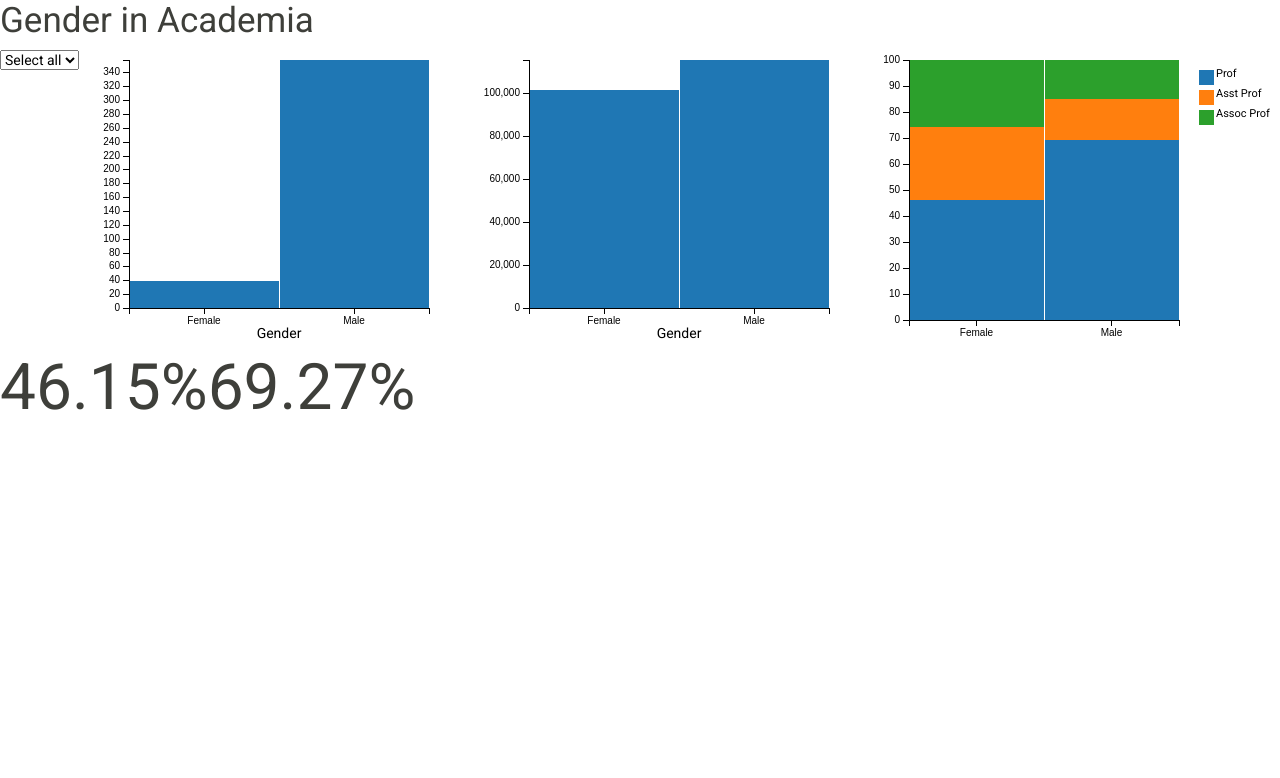
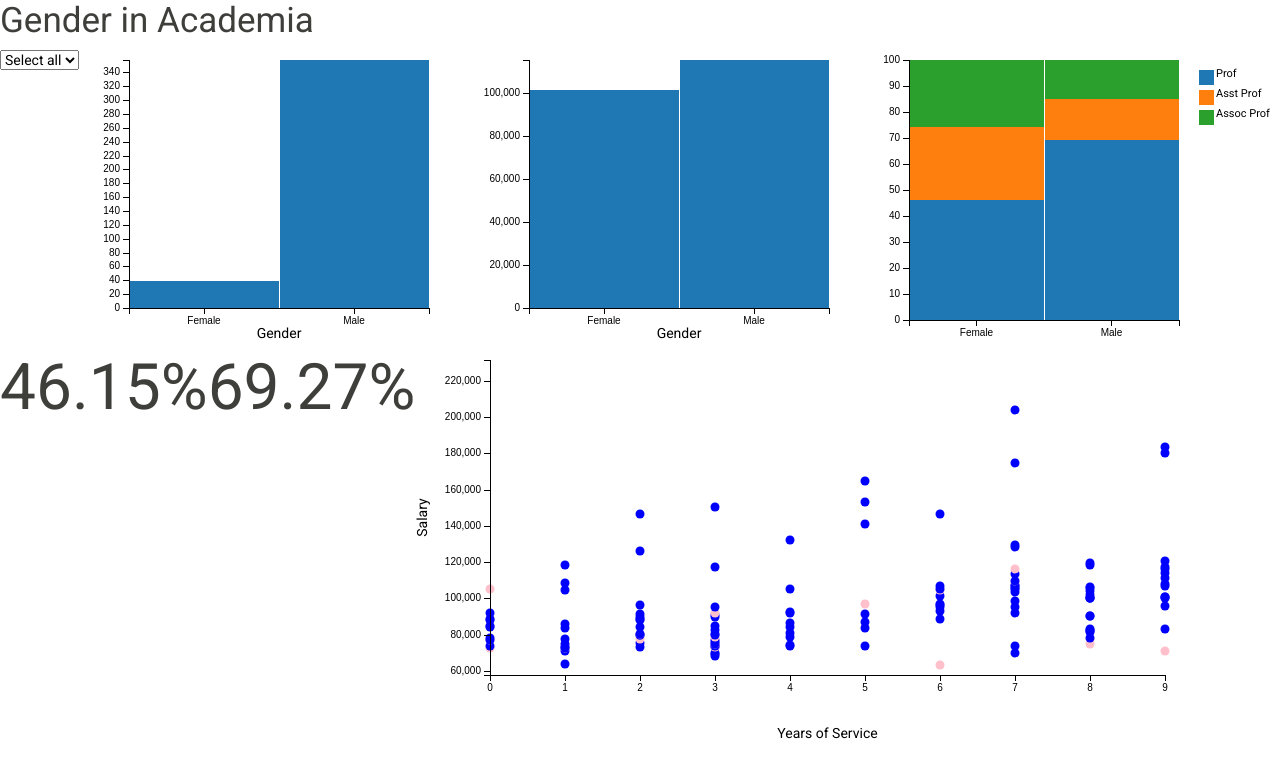
Before and after one commit to teppm/dashboard-mini-project, a plain HTML site: page index.html in a window 1280 px wide. Drawn offline with Linux system fonts and the light colour scheme.

Commit message:
scatterplot chart

```diff
--- a/data/salaries.csv
+++ b/data/salaries.csv
@@ -1,4 +1,4 @@
-"","rank","discipline","yrs.since.phd","yrs.service","sex","salary"
+"","rank","discipline","yrs.since.phd","yrs_service","sex","salary"
 "1","Prof","B",19,18,"Male",139750
 "2","Prof","B",20,16,"Male",173200
 "3","AsstProf","B",4,3,"Male",79750
--- a/index.html
+++ b/index.html
@@ -25,6 +25,7 @@
     <div id="rank-distribution"></div>
     <div class="number-box" id="percentage-of-women-professors"></div>
     <div class="number-box" id="percentage-of-men-professors"></div>
+    <div id="service-salary"></div>
 </body>
 
 </html>
--- a/static/javascript/graphs.js
+++ b/static/javascript/graphs.js
@@ -15,6 +15,7 @@ function makeGraphs(error, salaryData) {
     show_gender_balance(ndx);
     show_average_salaries(ndx);
     show_rank_distribution(ndx);
+    show_service_to_salary_correlation(ndx);
 
 
     dc.renderAll();
@@ -187,3 +188,39 @@ function show_rank_distribution(ndx) {
         .legend(dc.legend().x(320).y(20).itemHeight(15).gap(5))
         .margins({ top: 10, right: 100, bottom: 30, left: 30 })
 };
+
+function show_service_to_salary_correlation(ndx) {
+
+    var genderColors = d3.scale.ordinal()
+        .domain(["Female", "Male"])
+        .range(["pink", "blue"])
+
+    var eDim = ndx.dimension(dc.pluck("yrs_service"))
+    var experienceDim = ndx.dimension(function(d) {
+        return [d.yrs_service, d.salary, d.rank, d.sex];
+
+    });
+    var experienceSalaryGroup = experienceDim.group();
+    var minExperience = eDim.bottom(1)[0].yrs_service;
+    var maxExperience = eDim.top(1)[0].yrs_service;
+
+    dc.scatterPlot("#service-salary")
+        .width(800)
+        .height(400)
+        .x(d3.scale.linear().domain([minExperience, maxExperience]))
+        .brushOn(false)
+        .symbolSize(8)
+        .clipPadding(10)
+        .yAxisLabel("Salary")
+        .xAxisLabel("Years of Service")
+        .title(function(d) {
+            return d.key[2] + " earned " + d.key[1];
+        })
+        .colorAccessor(function(d) {
+            return d.key[3]
+        })
+        .colors(genderColors)
+        .dimension(experienceDim)
+        .group(experienceSalaryGroup)
+        .margins({ top: 10, right: 50, bottom: 75, left: 75 });
+};
```
